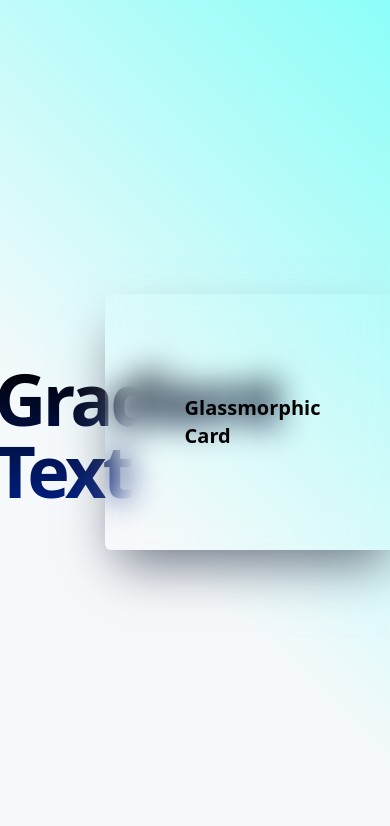
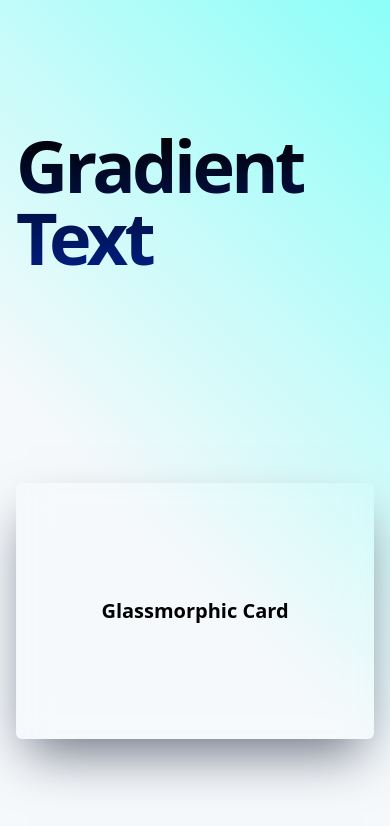
Before and after one commit to ankitku3101/Personal-UI-Library, a Next.js app: page / in a window 390 px wide. Shown: the top 826 px of the page. Built offline with nearby package versions, Linux system fonts and the light colour scheme.

Commit message:
Made the page responsive

```diff
--- a/app/page.tsx
+++ b/app/page.tsx
@@ -1,14 +1,13 @@
 import GlassmorphicCard from "@/components/GlassmorphicCard";
 import GradientText from "@/components/GradientText";
 
-
 export default function Home() {
   return (
-    <div className="h-screen grid grid-cols-2 items-center p-20 bg-custom-gradient">
-      <div className="flex items-center justify-center">
+    <div className="h-screen grid grid-cols-1 md:grid-cols-2 items-center bg-custom-gradient">
+      <div className="flex items-center justify-center p-4">
         <GradientText />
       </div>
-      <div className="flex items-center justify-center">
+      <div className="flex items-center justify-center p-4">
         <GlassmorphicCard />
       </div>
     </div>
```
